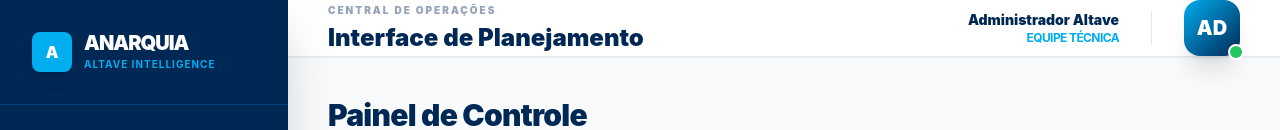
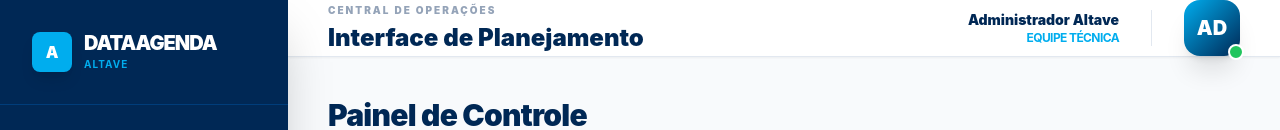
Before and after one commit to DataTechApi/DataAgenda, a Vue app in the folder frontend/data-agenda/: page / in a window 1280 px wide. Shown: the top 130 px of the page. Built offline with nearby package versions, Linux system fonts and the light colour scheme; no server answers.

Commit message:
fix(FrontEnd): Atualizado titulos do PlaceHolder

```diff
--- a/frontend/data-agenda/package.json
+++ b/frontend/data-agenda/package.json
@@ -1,5 +1,5 @@
 {
-  "name": "anarquia-frontend",
+  "name": "DataAgenda-frontend",
   "private": true,
   "version": "0.0.1",
   "type": "module",
--- a/frontend/data-agenda/src/components/MainLayout.vue
+++ b/frontend/data-agenda/src/components/MainLayout.vue
@@ -7,8 +7,8 @@
           A
         </div>
         <div class="flex flex-col">
-          <span class="text-xl font-black tracking-tighter uppercase leading-none">Anarquia</span>
-          <span class="text-[10px] text-[#00ADEE] font-bold uppercase tracking-widest mt-1">Altave Intelligence</span>
+          <span class="text-xl font-black tracking-tighter uppercase leading-none">DataAgenda</span>
+          <span class="text-[10px] text-[#00ADEE] font-bold uppercase tracking-widest mt-1">Altave</span>
         </div>
       </div>
 
```
Also changed, not shown: 3 other files (tests, documents, lock files or other folders).
